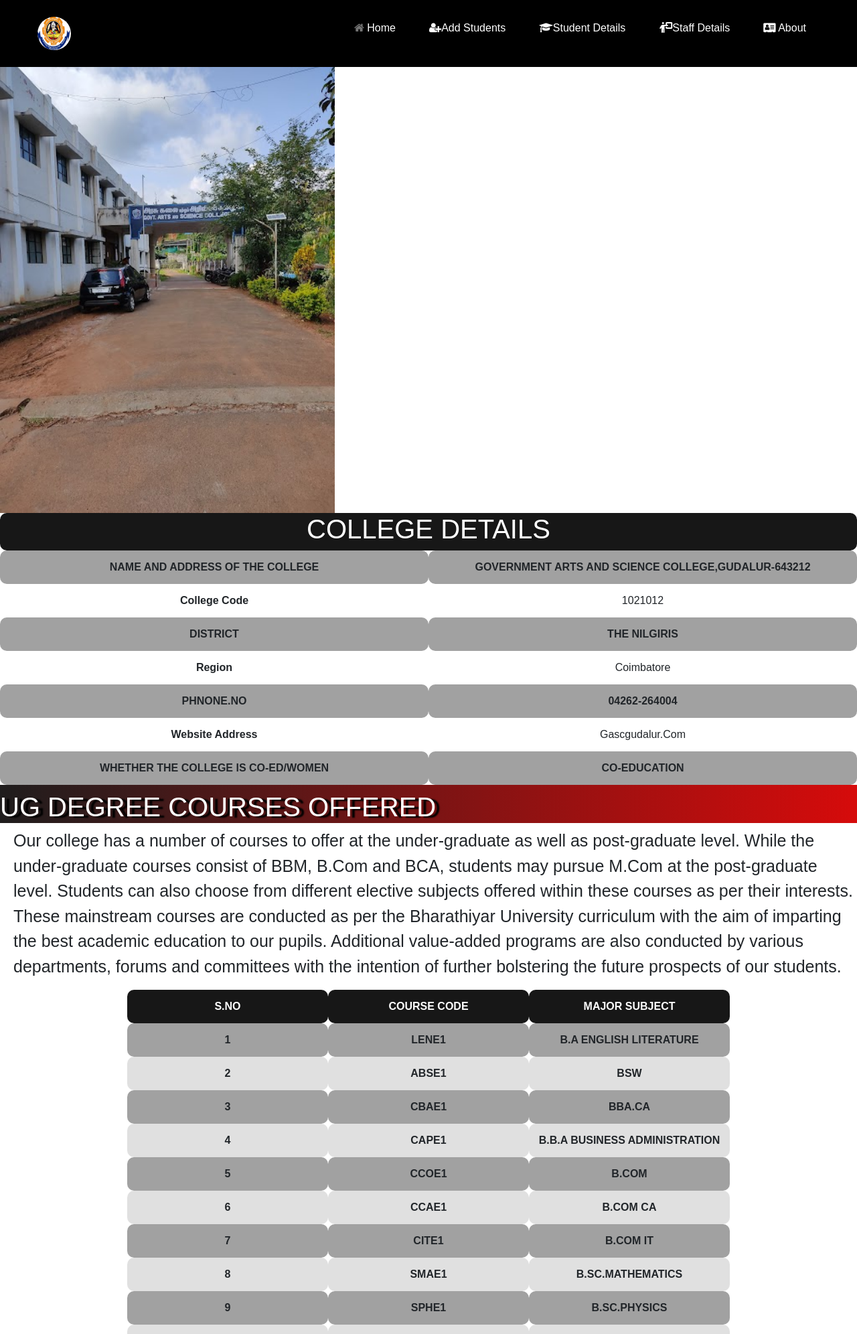
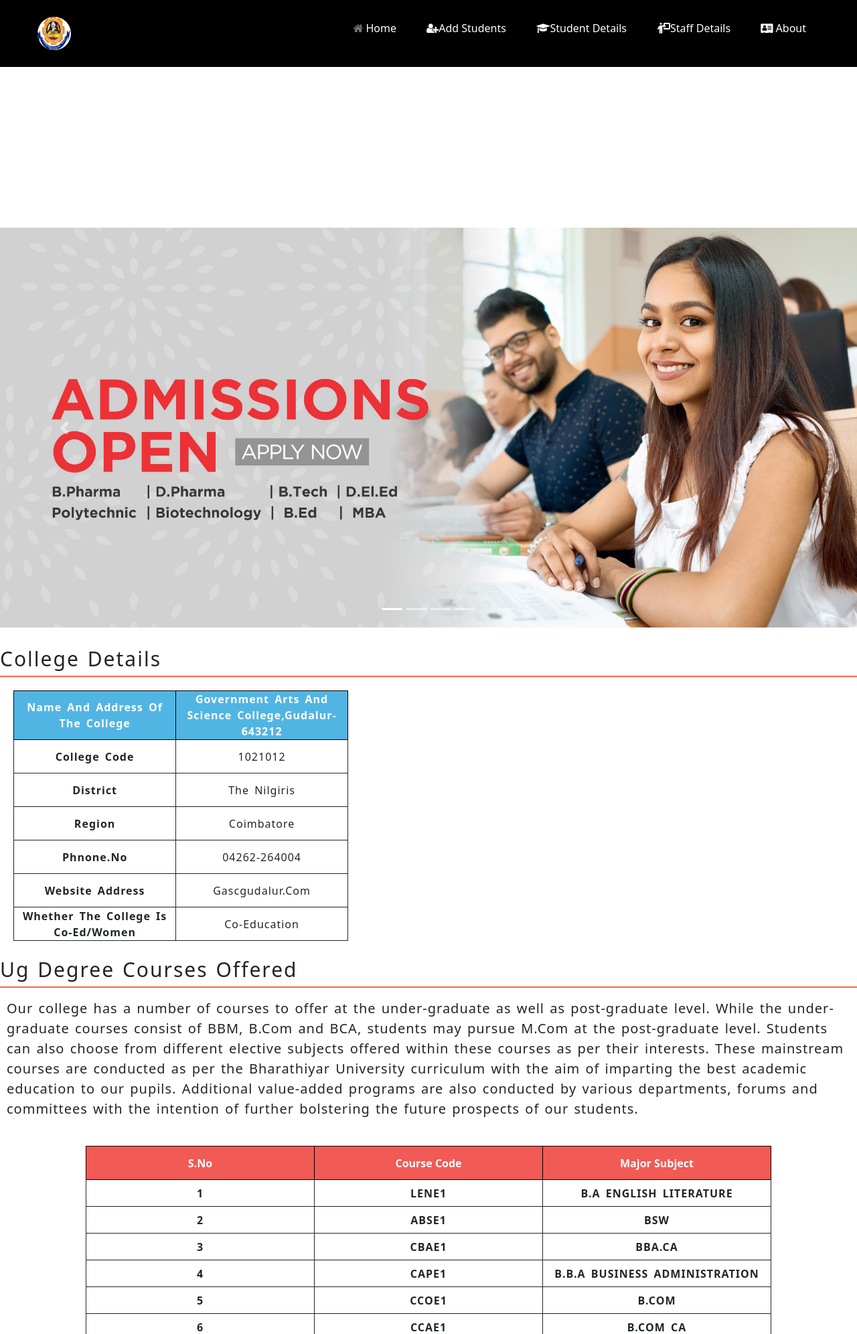
Before and after one commit to ArunKannan12/college-management, a Django app: page /home/ in a window 1280 px wide. Shown: the top 1992 px of the page at 67% size. Run offline with Django 4.2, Linux system fonts and the light colour scheme; data comes from the database, SQL or seed files in the repository; both versions use the stored data as it was after the commit; lists and menus that the app fills with data are empty.

Commit message:
slider added,home screen modified

```diff
--- a/hospital/home/views.py
+++ b/hospital/home/views.py
@@ -42,7 +42,40 @@
 def base(request):
     return render(request,'base.html')
 def home(request):
-    return render(request,'home.html')
+    bca=admission.objects.filter(courses_available='BCA')
+    bca_length=len(bca)
+    bsc_geo=admission.objects.filter(courses_available='B.SC.GEOGRAPHY')
+    bsc_geo_length=len(bsc_geo)
+    bsc_micro=admission.objects.filter(courses_available='B.SC.MICROBIOLOGY')
+    bsc_micro_length=len(bsc_micro)
+    bsc_cs=admission.objects.filter(courses_available='B.SC.COMPUTER SCIENCE')
+    bsc_cs_length=len(bsc_cs)
+    bsc_physics=admission.objects.filter(courses_available='B.SC.PHYSICS')
+    bsc_physics_length=len(bsc_physics)
+    bsc_maths=admission.objects.filter(courses_available='B.SC.MATHEMATICS')
+    bsc_maths_length=len(bsc_maths)
+    bcom_it=admission.objects.filter(courses_available='B.COM IT')
+    bcom_it_length=len(bcom_it)
+    bcom_ca=admission.objects.filter(courses_available='B.COM CA')
+    bcom_ca_length=len(bcom_ca)
+    bcom=admission.objects.filter(courses_available='B.COM')
+    bcom_length=len(bcom)
+    total=admission.objects.all()
+    student_length=len(total)
+    context={
+        'bca_length':bca_length,
+        'bsc_geo_length':bsc_geo_length,
+        'bsc_micro_length':bsc_micro_length,
+        'bsc_cs_length':bsc_cs_length,
+        'bsc_physics_length':bsc_physics_length,
+        'bsc_maths_length':bsc_maths_length,
+        'bcom_it_length':bcom_it_length,
+        'bcom_ca_length':bcom_ca_length,
+        'bcom_length':bcom_length,
+        'student_length':student_length
+    }
+    return render(request,'home.html',context)
+
 def staffdetails(request):
     detail={
         'dict_staff':staffdetail.objects.all(),
@@ -67,31 +100,8 @@
 
     return render(request,'add students.html',context)
 def studentsdetails(request):
-    # bca=admission.objects.filter(courses_available='BCA')
-    # if 'q' in request.GET:
-    #     q=request.GET['q']
-    #     data=admission.objects.filter(firstname__icontains=q)
-    # else:
-    #     data=admission.objects.all()
-    # students_length=len(data)
-    # context={
-    #     'data':data,'students_length':students_length,'bca':bca
-    # }
+
     return render(request,'students details.html')
-# def uploadphoto(request):
-#     form=imageupload()
-#     if request.method == 'POST':
-#         form=imageupload(request.POST,request.FILES)
-#         if form.is_valid():
-#             form.save()
-
-#     else:
-#         form=imageupload()
-#     context={
-#         'form':form
-#         }
-#     print(form)
-#     return render(request,"sample.html",context)
 def BCA(request):
     bca=admission.objects.filter(courses_available='BCA')
     if 'q' in request.GET:
--- a/hospital/static/css/homestyle.css
+++ b/hospital/static/css/homestyle.css
@@ -2,78 +2,79 @@
     margin: 0;
     padding: 0;
     box-sizing: border-box;
+    font-family:system-ui, -apple-system, BlinkMacSystemFont, 'Segoe UI', Roboto, Oxygen, Ubuntu, Cantarell, 'Open Sans', 'Helvetica Neue', sans-serif ;
 }
-#container{
+#container2 #item{
     display: flex;
-    flex-wrap: wrap;
+    /* justify-content:center; */
+    align-items: center;
+    margin: 10px;
+}
+#container3 #item{
+    display: flex;
+    justify-content: center;
+    align-items: center;
 
 }
-#marquee{
-    background: linear-gradient(90deg, rgba(31,29,29,1) 0%, rgba(214,11,11,1) 100%);
-    height: 70px;
-    display: flex;
-    align-items: center;
-    text-shadow: 7px 2px 2px black;
-    color: rgb(255, 255, 255);
-    text-transform: uppercase;
-    font-family: sans-serif;
-    font-size: 50px;
-    font-style: oblique;
+#item #table1{
+    height: 300px;
+    width: 500px;
+    margin:10px;
 }
-#container2{
-    display: flex;
+#item #table2{
+    height: 300px;
+    width: 80%;
+    margin-top: 30px;;
 }
-#table1{
-    height: 400px;
-    width: 100%;
-    border-radius: 15px;
+#table1 #heading{
+    text-align: center;
+
+    color: white;
+    text-transform: capitalize;
+
 }
-tr th,td{
-    border: groove 0px;
+#table2 #heading{
+    text-align: center;
+    background-color: #f15a55;
+    color:white;
+    text-transform: capitalize;
+}
+tr #heading{
+    height: 50px;
+    border:solid 1px black;
+}
+tr .first{
     height: 50px;
     width: 300px;
-    border-radius: 10px;
+    border: solid 1px;
+    text-align: center;
     text-transform: capitalize;
+    letter-spacing: 1PX;
+    word-spacing: 3px;
+}
+tr .second{
+    height: 40px;
+    width: 250px;
+    border: solid 1px;
     text-align: center;
-    font-family: sans-serif;
+    text-transform: uppercase;
+    letter-spacing: 1PX;
+    word-spacing: 3px;
 }
-#heading{
-    text-transform: uppercase;
-    font-family: sans-serif;
-    background-color: rgba(0, 0, 0, 0.911);
-    color: white;
+.details .detail,#courses{
+    text-transform: capitalize;
+    font-size:30px ;
+    word-spacing: 2px;
+    letter-spacing: 2px;
+
 }
-#first{
-    background-color: rgba(0, 0, 0, 0.37);
-    text-transform: uppercase;
-    font-family: sans-serif;
-    font-weight: bold;
-}
-#second{
-    background-color:rgba(0, 0, 0, 0.123);
-    text-transform: uppercase;
-    font-family: sans-serif;
-    font-weight: bold;
-}
-#courses{
-    text-transform: uppercase;
-    background: linear-gradient(90deg, rgba(31,29,29,1) 0%, rgba(214,11,11,1) 100%);
-    color: white;
-    text-shadow: 7px 2px 2px black;
-    font-family: sans-serif;
-    height: auto;
-    padding-top: 9px;
+.details,#courses{
+    border-bottom: solid 2px tomato;
+    height: 50px;
 }
 #details{
-    font-size: 25px;
-    margin-left: 20px;
+    font-size: 20px;
+    letter-spacing: 1px;
+    word-spacing: 2px;
+    margin: 10px;
 }
-#container3 #table2{
-    display: flex;
-    justify-content: center;
-    width: 100%;
-    border-radius: 10px;
-    /* padding-left: 30px; */
-    /* padding-right: 30px; */
-    /* margin-left: 40px; */
-}
--- a/hospital/static/css/mainstyle.css
+++ b/hospital/static/css/mainstyle.css
@@ -38,7 +38,7 @@
 }
 .navbar .links{
     display: flex;
-    gap: 10px;
+    gap: 5px;
     text-transform: capitalize;
 }
 .links li a{
@@ -72,7 +72,7 @@
 
 }
 .dropdownmenu li{
-    padding: 0.5rem;
+    padding: 0.3rem;
     display: flex;
     align-items: center;
     justify-content: center;
--- a/hospital/static/css/slider.css
+++ b/hospital/static/css/slider.css
@@ -1,10 +1,13 @@
-*{
-    padding: 0;
-    margin: 0;
-    box-sizing: border-box;
+.images{
+    width: 1000px;
 }
-#carouselExampleAutoplaying{
-   margin-left: 50%;
-
-
-}
+#carousel #carouselitem{
+    display: flex;
+    justify-content: center;
+    /* height: 600px;
+    width: 100%; */
+ }
+ /*#carousel{
+    position: relative;
+    bottom: 16px;
+} */
--- a/hospital/templates/home.html
+++ b/hospital/templates/home.html
@@ -7,53 +7,52 @@
 <link rel="stylesheet" href="https://cdnjs.cloudflare.com/ajax/libs/font-awesome/4.7.0/css/font-awesome.min.css">
 <link rel="stylesheet" href="https://cdn.jsdelivr.net/npm/bootstrap@4.3.1/dist/css/bootstrap.min.css" integrity="sha384-ggOyR0iXCbMQv3Xipma34MD+dH/1fQ784/j6cY/iJTQUOhcWr7x9JvoRxT2MZw1T" crossorigin="anonymous">
 <link rel="stylesheet" href=" {% static 'css\homestyle.css' %} ">
-{% comment %} <marquee id="marquee" behavior="sticky" scrollamount='17' direction="">welcome to gudalur arts and science college.</marquee> {% endcomment %}
+
 {% include 'messages.html' %}
-<div id="container">
+<br>
+<br><br><br><br><br><br><br><br><br>
+    {% include 'slider.html' %}
+    <br>
+<div class="details"><p class="detail">college details</p></div>
+<div id="container2">
 
-    <div id="item1">
-        <img src=" {% static 'images\Govt-Arts-Gudalur.jpg' %} " alt="" style="width:500px">
-    </div>
-
-</div>
-<div id="container2">
+    <div id="item">
         <table id="table1" cellspacing="20">
             <tr>
-            <th colspan="2" id="heading" ><h1>college details</h1></th>
+                <th class="first text-white" style="background-color:#51b5e4 ;border:solid 1px black;" >name and address of the college</th>
+                <th class="first text-white" style="background-color:#51b5e4 ;border:solid 1px black;">government arts and science college,gudalur-643212</th>
             </tr>
             <tr>
-            <th id="first">name and address of the college</th>
-            <th id="first">government arts and science college,gudalur-643212</th>
+                <th class="first">college code</th>
+                <td class="first">1021012 </td>
             </tr>
             <tr>
-            <th id="">college code</th>
-            <td id="">1021012 </td>
+             <th class="first">district</th>
+                <td class="first">the nilgiris</td>
             </tr>
             <tr>
-            <th id="first">district</th>
-            <td id="first">the nilgiris</td>
+                <th class="first" >region</th>
+                <td class="first">coimbatore</td>
             </tr>
             <tr>
-            <th id="" >region</th>
-            <td id="">coimbatore</td>
+                <th class="first">phnone.no</th>
+                <td class="first">04262-264004</td>
             </tr>
             <tr>
-            <th id="first">phnone.no</th>
-            <td id="first">04262-264004</td>
+               <th class="first">website address</th>
+               <td class="first">gascgudalur.com</td>
              </tr>
             <tr>
-            <th id="">website address</th>
-            <td id="">gascgudalur.com</td>
-        </tr>
-        <tr>
-            <th id="first">whether the college is co-ed/women</th>
-            <td id="first">co-education</td>
+                <th class="first">whether the college is co-ed/women</th>
+                <td class="first">co-education</td>
             </tr>
         </table>
     </div>
+</div>
 <div id="container3">
-    <h1 id="courses">ug degree courses offered</h1>
+    <p id="courses">ug degree courses offered</p>
     <p id="details">Our college has a number of courses to offer at the under-graduate as well as post-graduate level. While the under-graduate courses consist of BBM, B.Com and BCA, students may pursue M.Com at the post-graduate level. Students can also choose from different elective subjects offered within these courses as per their interests. These mainstream courses are conducted as per the Bharathiyar University curriculum with the aim of imparting the best academic education to our pupils. Additional value-added programs are also conducted by various departments, forums and committees with the intention of further bolstering the future prospects of our students.</p>
+    <div id="item">
         <table id="table2" cellspacing="20">
             <tr>
                 <th id="heading">s.no</th>
@@ -61,74 +60,78 @@
                 <th id="heading">major subject</th>
             </tr>
             <tr>
-            <th id="first">1</th>
-            <th id="first">LENE1</th>
-            <th id="first">b.a english literature</th>
+                <th class="second">1</th>
+                <th class="second">LENE1</th>
+             <th class="second">b.a english literature</th>
             </tr>
             <tr>
-            <th id="second">2</th>
-            <th id="second">abse1</th>
-            <th id="second">bsw</th>
+                <th class="second">2</th>
+                <th class="second">abse1</th>
+                <th class="second">bsw</th>
             </tr>
             <tr>
-            <th id="first">3</th>
-            <th id="first">cbae1</th>
-            <th id="first">bba.ca</th>
+                <th class="second">3</th>
+                <th class="second">cbae1</th>
+             <th class="second">bba.ca</th>
             </tr>
             <tr>
-            <th id="second">4</th>
-            <th id="second">cape1</th>
-            <th id="second">b.b.a business administration</th>
+                <th class="second">4</th>
+             <th class="second">cape1</th>
+             <th class="second">b.b.a business administration</th>
             </tr>
             <tr>
-            <th id="first">5</th>
-            <th id="first">ccoe1</th>
-            <th id="first">b.com</th>
+                <th class="second">5</th>
+                <th class="second">ccoe1</th>
+                <th class="second">b.com</th>
             </tr>
             <tr>
-            <th id="second">6</th>
-            <th id="second">ccae1</th>
-            <th id="second">b.com ca</th>
+                <th class="second">6</th>
+                <th class="second">ccae1</th>
+                <th class="second">b.com ca</th>
             </tr>
             <tr>
-            <th id="first">7</th>
-            <th id="first">cite1</th>
-            <th id="first">b.com it</th>
+                <th class="second">7</th>
+                <th class="second">cite1</th>
+                <th class="second">b.com it</th>
             </tr>
             <tr>
-            <th id="second">8</th>
-            <th id="second">smae1</th>
-            <th id="second">b.sc.mathematics</th>
+                <th class="second">8</th>
+                <th class="second">smae1</th>
+                <th class="second">b.sc.mathematics</th>
             </tr>
             <tr>
-            <th id="first">9</th>
-            <th id="first">sphe1</th>
-            <th id="first" >b.sc.physics</th>
+                <th class="second">9</th>
+                <th class="second">sphe1</th>
+                <th class="second" >b.sc.physics</th>
             </tr>
             <tr>
-            <th id="second">10</th>
-            <th id="second">scse1</th>
-            <th id="second">b.sc.computer science</th>
+               <th class="second">10</th>
+                <th class="second">scse1</th>
+                <th class="second">b.sc.computer science</th>
             </tr>
             <tr>
-            <th id="first">11</th>
-            <th id="first">scae1</th>
-            <th id="first">bca</th>
+                <th class="second">11</th>
+                <th class="second">scae1</th>
+                <th class="second">bca</th>
             </tr>
             <tr>
-            <th id="second" >12</th>
-            <th id="second">smbe1</th>
-            <th id="second">b.sc.microbiology</th>
+                <th class="second" >12</th>
+                <th class="second">smbe1</th>
+                <th class="second">b.sc.microbiology</th>
              </tr>
             <tr>
-            <th id="first">13</th>
-            <th id="first">sgee1</th>
-            <th id="first">b.sc.geography</th>
+                <th class="second">13</th>
+                <th class="second">sgee1</th>
+                <th class="second">b.sc.geography</th>
             </tr>
         </table>
     </div>
+</div>
 <br><br>
+<div id="container">
+    <p id="courses">check on the map!</p>
+    <iframe src="https://www.google.com/maps/embed?pb=!1m18!1m12!1m3!1d3909.7954981321973!2d76.45389309999997!3d11.494671499999995!2m3!1f0!2f0!3f0!3m2!1i1024!2i768!4f13.1!3m3!1m2!1s0x3ba61df685714f8b%3A0x76d7c9a2848eaf6d!2sGovernment%20arts%20and%20science%20college%20gudalur!5e0!3m2!1sen!2sin!4v1681982896878!5m2!1sen!2sin" width="90%" height="450px" style="border:0;" allowfullscreen="" loading="lazy" referrerpolicy="no-referrer-when-downgrade"></iframe>
 
-
+</div>
 
 {%endblock%}
--- /dev/null
+++ b/hospital/templates/slider.html
@@ -0,0 +1,37 @@
+{% load static %}
+<link rel="stylesheet" href="https://cdn.jsdelivr.net/npm/bootstrap@4.3.1/dist/css/bootstrap.min.css" integrity="sha384-ggOyR0iXCbMQv3Xipma34MD+dH/1fQ784/j6cY/iJTQUOhcWr7x9JvoRxT2MZw1T" crossorigin="anonymous">
+<link rel="stylesheet" href="{% static 'css\slider.css' %}">
+<script src="https://code.jquery.com/jquery-3.3.1.slim.min.js" integrity="sha384-q8i/X+965DzO0rT7abK41JStQIAqVgRVzpbzo5smXKp4YfRvH+8abtTE1Pi6jizo" crossorigin="anonymous"></script>
+<script src="https://cdn.jsdelivr.net/npm/popper.js@1.14.7/dist/umd/popper.min.js" integrity="sha384-UO2eT0CpHqdSJQ6hJty5KVphtPhzWj9WO1clHTMGa3JDZwrnQq4sF86dIHNDz0W1" crossorigin="anonymous"></script>
+<script src="https://cdn.jsdelivr.net/npm/bootstrap@4.3.1/dist/js/bootstrap.min.js" integrity="sha384-JjSmVgyd0p3pXB1rRibZUAYoIIy6OrQ6VrjIEaFf/nJGzIxFDsf4x0xIM+B07jRM" crossorigin="anonymous"></script>
+<div id="carousel">
+  <div id="carouselitem">
+     <div id="carouselExampleIndicators" class="carousel slide" data-bs-ride="carousel" data-interval="30000">
+        <ol class="carousel-indicators">
+          <li data-target="#carouselExampleIndicators" data-slide-to="0" class="active"></li>
+          <li data-target="#carouselExampleIndicators" data-slide-to="1"></li>
+          <li data-target="#carouselExampleIndicators" data-slide-to="2"></li>
+          <li data-target="#carouselExampleIndicators" data-slide-to="3"></li>
+        </ol>
+        <div class="carousel-inner">
+          <div class="carousel-item active">
+            <img src="{% static 'images\BANNER.jpg' %}" class="d-block w-100 images" alt="...">
+          </div>
+          <div class="carousel-item">
+            <img src="{% static 'images\banner2.jpg' %}" class="d-block w-100 images" alt="...">
+          </div>
+          <div class="carousel-item">
+            <img src="{% static 'images\banner5.jpg' %}" class="d-block w-100 images" alt="..." style="height:400px">
+          </div>
+        </div>
+        <a class="carousel-control-prev" href="#carouselExampleIndicators" role="button" data-slide="prev">
+          <span class="carousel-control-prev-icon" aria-hidden="true"></span>
+          <span class="sr-only">Previous</span>
+        </a>
+        <a class="carousel-control-next" href="#carouselExampleIndicators" role="button" data-slide="next">
+          <span class="carousel-control-next-icon" aria-hidden="true"></span>
+          <span class="sr-only">Next</span>
+        </a>
+      </div>
+    </div>
+</div>
--- a/hospital/templates/staff details.html
+++ b/hospital/templates/staff details.html
@@ -7,7 +7,7 @@
 <link rel="stylesheet" href="{% static 'css\staffdetail.css' %}">
 
 <br><br><br><br><br><br><br>
-<div id="head"><h1 id="heading">all staffs of gasc </h1></div>
+<div id="head"><h1 id="heading" style="border-bottom:tomato solid 2px">all staffs of gasc </h1></div>
 <br><br>
 <div id="container">
 
@@ -23,7 +23,7 @@
     {% endfor %}
 </div>
 <br>
-<div id="head"><h1 id="heading">hod details</h1></div>
+<div id="head"><h1 id="heading" style="border-bottom:tomato solid 2px">hod details</h1></div>
 <br><br>
 <div id="container2">
     {%for i in hods%}
```
Also changed, not shown: hospital/db.sqlite3, hospital/static/images/BANNER.jpg (added), hospital/static/images/banner2.jpg (added), hospital/static/images/banner3.jpg (added), hospital/static/images/banner4.jpg (added), hospital/static/images/banner5.jpg (added). Lines whose indentation alone changed are shown as unchanged.
